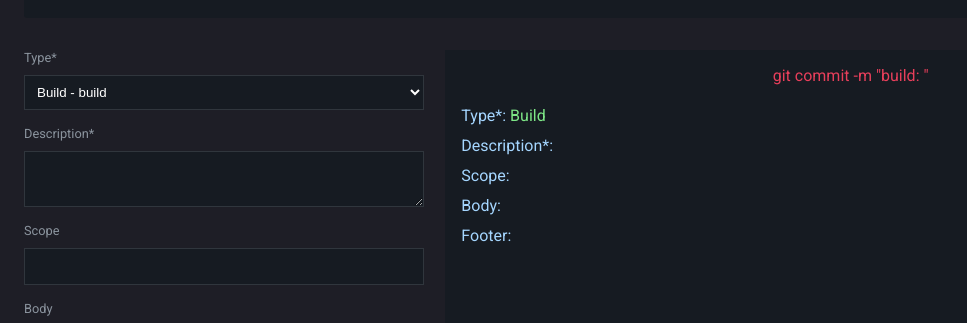
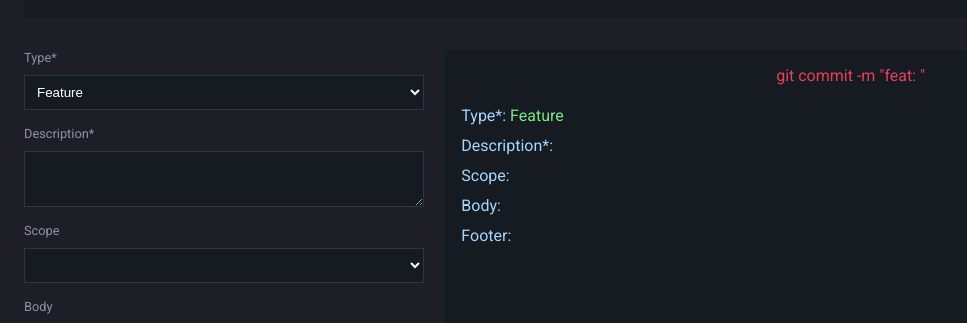
Before and after one commit to oscarkemuel/conventional-commits-online, a Gatsby site: page / in a window 1280 px wide. Shown: the part 208-531 px from the top of the page, without its empty margins (0-967 px from the left). Built offline with nearby package versions, Linux system fonts and the light colour scheme; Gatsby itself is replaced by a stand-in of ours.

Commit message:
refactor(forms): changing scope input type

```diff
--- a/src/pages/index.tsx
+++ b/src/pages/index.tsx
@@ -3,17 +3,18 @@ import { toast } from "react-toastify"
 
 import Layout from "../components/layout"
 import { Container, Content, ContetForm, Display, Form } from '../styles/indexStyles'
+import { scopes } from "../utils/scopes"
 import { types } from "../utils/types"
 
 const IndexPage = () => {
   const [selectedType, setSelectedType] = useState(types[0]);
   const [description, setDescription] = useState('');
-  const [scope, setScope] = useState('');
+  const [scope, setScope] = useState(scopes[0]);
   const [body, setBody] = useState('');
   const [footer, setFooter] = useState('');
 
   function formatText(text: string): string {
-    return text.toLowerCase().trim();
+    return text.trim();
   }
 
   function handleTypeChange(e: React.ChangeEvent<HTMLSelectElement>){
@@ -24,7 +25,7 @@ const IndexPage = () => {
     setDescription(formatText(e.target.value))
   }
 
-  function handleScopeChange(e: React.ChangeEvent<HTMLInputElement>){
+  function handleScopeChange(e: React.ChangeEvent<HTMLSelectElement>){
     setScope(formatText(e.target.value))
   }
 
@@ -37,7 +38,7 @@ const IndexPage = () => {
   }
 
   const commandMessage =
-    `git commit -m "${selectedType.type}${scope && `(${scope})`}: ${description}" ${body && ` -m "${body} \n ${footer}"`}`
+    `git commit -m "${selectedType.type}${scope && `(${scope})`}: ${description}"${body && ` -m "${body}"`}${footer && ` -m "${footer}"`}`
 
 
   async function handleCopyButton() {
@@ -78,7 +79,7 @@ const IndexPage = () => {
                 <select name="type" id="type" onChange={handleTypeChange}>
                   {types.map((type) => (
                     <option value={JSON.stringify(type)} key={type.type}>
-                      {type.title} - {type.type}
+                      {type.title}
                     </option>
                   ))}
                 </select>
@@ -91,7 +92,13 @@ const IndexPage = () => {
 
               <div className="control">
                 <label>Scope</label>
-                <input type="text" onChange={handleScopeChange} />
+                <select name="scope" id="scope" onChange={handleScopeChange}>
+                  {scopes.map((scope) => (
+                    <option value={scope} key={scope}>
+                      {scope}
+                    </option>
+                  ))}
+                </select>
               </div>
 
               <div className="control">
--- /dev/null
+++ b/src/utils/scopes.ts
@@ -0,0 +1,20 @@
+export const scopes = [
+  '',
+  'animations',
+  'common',
+  'compiler',
+  'compiler-cli',
+  'core',
+  'elements',
+  'forms',
+  'http',
+  'language-service',
+  'platform-browser',
+  'platform-browser-dynamic',
+  'platform-server',
+  'platform-webworker',
+  'platform-webworker-dynamic',
+  'router',
+  'service-worker',
+  'upgrade',
+]
--- a/src/utils/types.ts
+++ b/src/utils/types.ts
@@ -1,8 +1,8 @@
 export const types = [
+  {type: 'feat', title: 'Feature', description: 'A new feature'},
   {type: 'build', title: 'Build', description: 'Changes that affect the build system or external dependencies (example scopes: gulp, broccoli, npm)'},
   {type: 'ci', title: 'CI', description: 'Changes to our CI configuration files and scripts (example scopes: Travis, Circle, BrowserStack, SauceLabs)'},
   {type: 'docs', title: 'Documentation', description: 'Documentation only changes'},
-  {type: 'feat', title: 'Feature', description: 'A new feature'},
   {type: 'fix', title: 'Fix', description: 'A bug fix'},
   {type: 'perf', title: 'Perf', description: 'A code change that improves performance'},
   {type: 'refactor', title: 'Refactor', description: 'A code change that neither fixes a bug nor adds a feature'},
```
